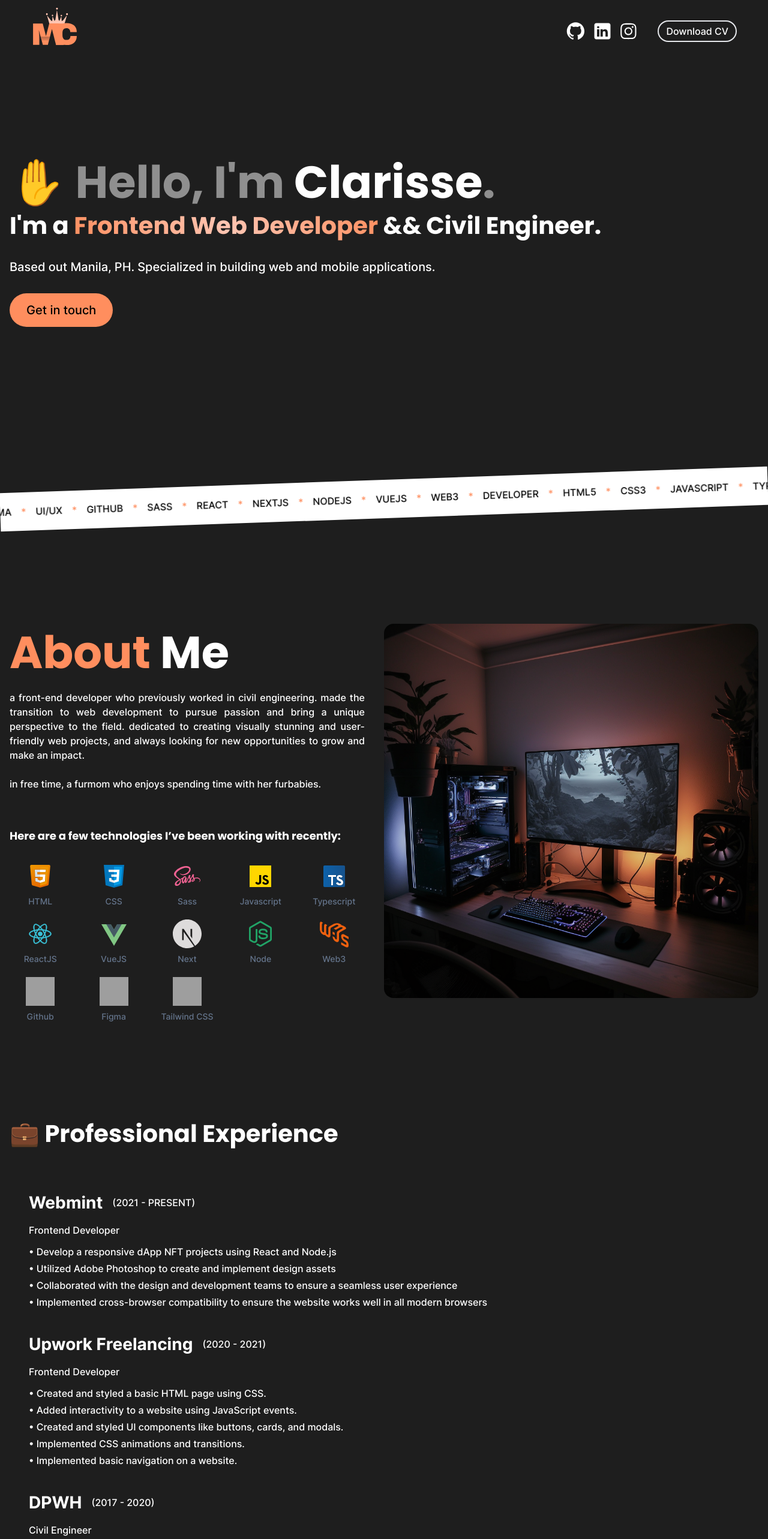
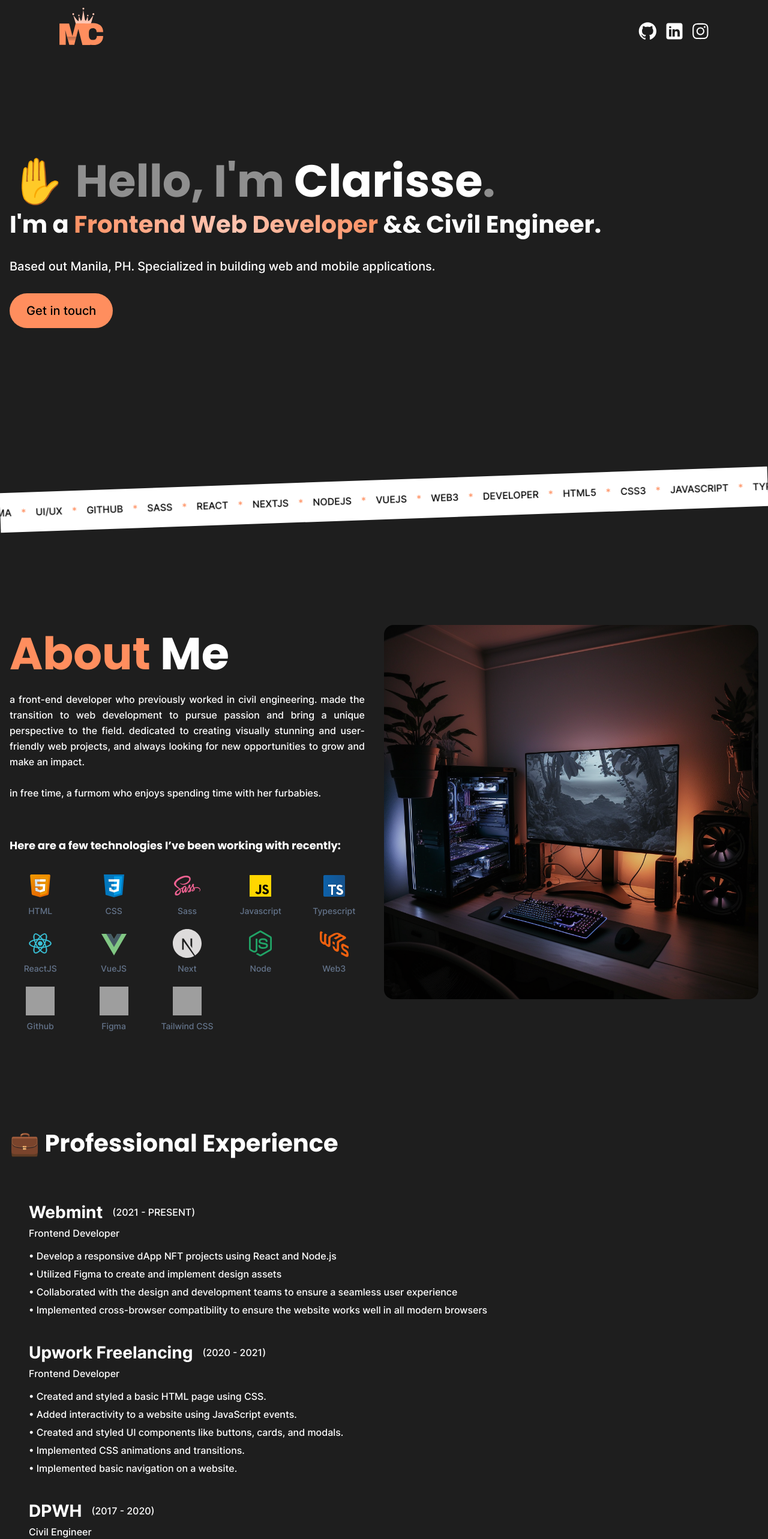
Before and after one commit to mariyamateo/personal-portfolio, a Next.js app: page / in a window 1280 px wide. Shown: the top 2566 px of the page at 60% size. Built offline with nearby package versions, Linux system fonts and the light colour scheme; grey boxes are pictures that could not be loaded.

Commit message:
update spacings and content

```diff
--- a/components/Cards/Cards.js
+++ b/components/Cards/Cards.js
@@ -34,7 +34,7 @@ export const WorkCards = ({ work }) => {
         <h4>{work.company}</h4>
         <h6>({work.date})</h6>
       </div>
-      <h6 className="pt-4">{work.role}</h6>
+      <h6 className="pt-1">{work.role}</h6>
       <div className="flex flex-col space-y-1 pt-3">
         {work.work.map((item) => (
           <h6>• {item}</h6>
--- a/components/Navbar/Navbar.js
+++ b/components/Navbar/Navbar.js
@@ -60,7 +60,7 @@ const Navbar = () => {
               />
             </button>
           ))}
-          <div
+          {/* <div
             className="pl-5 hidden md:block"
             onClick={() =>
               window.open(
@@ -72,7 +72,7 @@ const Navbar = () => {
             <div className={styles.cvDownload}>
               <h6>Download CV</h6>
             </div>
-          </div>
+          </div> */}
         </div>
       </div>
     </div>
--- a/components/Navbar/Navbar.module.scss
+++ b/components/Navbar/Navbar.module.scss
@@ -7,11 +7,10 @@
   border-color: rgba(255, 255, 255, 0.02);
 }
 .navbarlayout {
-  @apply w-full p-3 flex flex-row justify-between items-center z-50;
+  @apply w-full py-3 px-4 xl:px-24 flex flex-row justify-between items-center z-50;
   box-shadow: 0px 8px 12px transparent;
-  max-width: 1200px;
   .navbarMenu {
-    @apply flex flex-row space-x-3 items-center;
+    @apply flex flex-row space-x-3 2xl:space-x-6 items-center;
 
     .menu {
       @apply cursor-pointer;
--- a/constants/about.js
+++ b/constants/about.js
@@ -73,7 +73,7 @@ export const WORK_LIST = [
     role: "Frontend Developer",
     work: [
       "Develop a responsive dApp NFT projects using React and Node.js",
-      "Utilized Adobe Photoshop to create and implement design assets",
+      "Utilized Figma to create and implement design assets",
       "Collaborated with the design and development teams to ensure a seamless user experience",
       "Implemented cross-browser compatibility to ensure the website works well in all modern browsers",
     ],
--- a/styles/globals.css
+++ b/styles/globals.css
@@ -77,12 +77,12 @@ h4 {
 h5 {
   font-family: 'InterMedium', 'sans-serif';
   font-size: 20px;
-  line-height: 24px;
+  line-height: 26px;
 }
 h6 {
   font-family: 'InterMedium', 'sans-serif';
   font-size: 16px;
-  line-height: 24px;
+  line-height: 26px;
 }
 p {
   font-family: 'PoppinsRegular', 'sans-serif';
```
